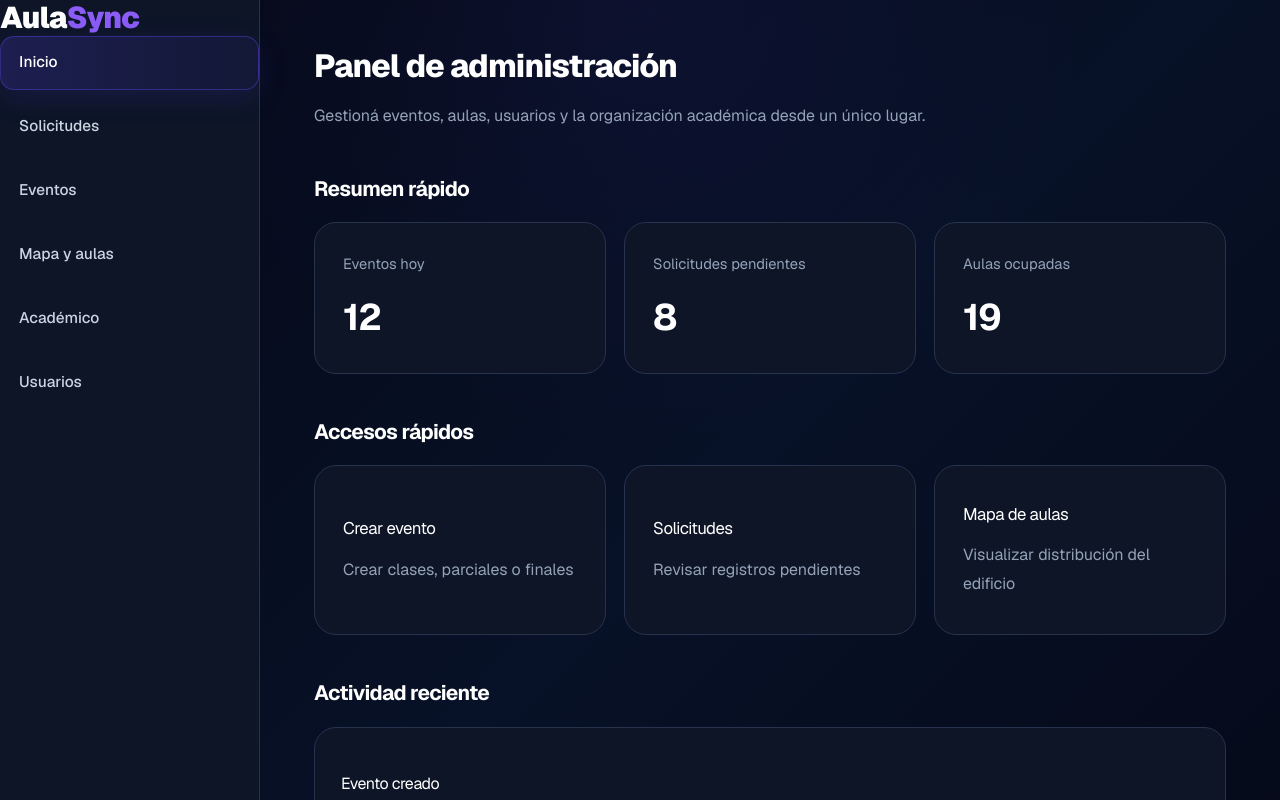
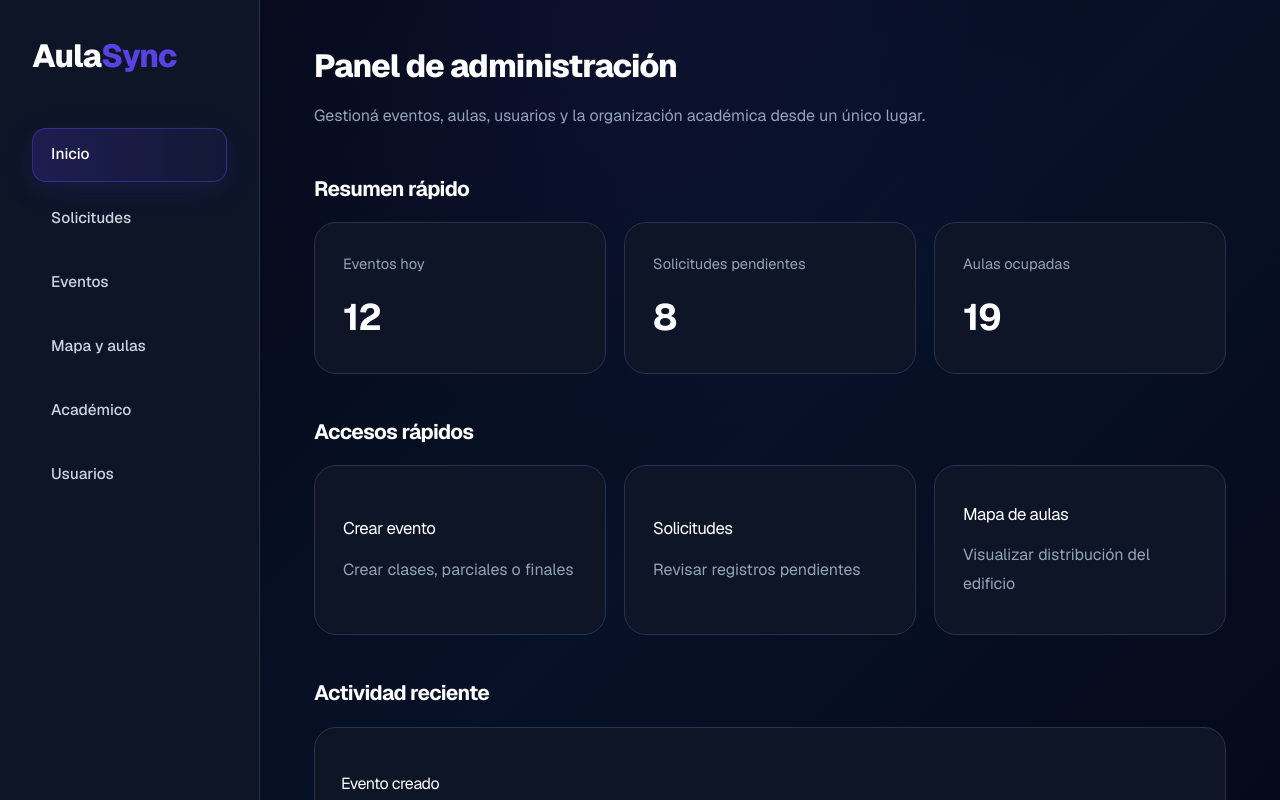
Before and after one commit to MaiaBiribin/tp-campus-universitario, a Next.js app in the folder frontend/: page /dashboard/admin in a window 1280 px wide. Shown: the top 800 px of the page. Built offline with nearby package versions, Linux system fonts and the light colour scheme.

Commit message:
fix home css

```diff
--- a/frontend/app/dashboard/components/navLinks.tsx
+++ b/frontend/app/dashboard/components/navLinks.tsx
@@ -1,5 +1,4 @@
 "use client";
-
 import Link from "next/link";
 import { usePathname } from "next/navigation";
 import styles from "./navLinks.module.css";
--- a/frontend/app/dashboard/components/sideBar.tsx
+++ b/frontend/app/dashboard/components/sideBar.tsx
@@ -2,6 +2,7 @@
 
 import NavLinks from "./navLinks";
 import { usePathname } from "next/navigation";
+import styles from "@/app/styles/dashboard.module.css";
 
 export default function SideBar() {
 
@@ -34,34 +35,15 @@ export default function SideBar() {
   }
 
   return (
+    <aside className={styles.sidebar}>
 
-    <aside
-      className="
-      w-[260px]
-      bg-[#0d1527]
-      border-r
-      border-[#27324d]
-      p-8"
-    >
-
-      <h1
-        className="
-        text-3xl
-        font-black
-        mb-10"
-      >
+      <h1 className={styles.logo}>
         Aula
-        <span
-          className="
-          text-[#8b5cf6]"
-        >
-          Sync
-        </span>
+        <span>Sync</span>
       </h1>
 
       <NavLinks role={role} />
 
     </aside>
-
   );
 }
--- a/frontend/app/styles/dashboard.module.css
+++ b/frontend/app/styles/dashboard.module.css
@@ -1,3 +1,12 @@
+.sidebar {
+  width: 260px;
+  background: var(--card);
+  border-right: 1px solid var(--border);
+  padding: 32px;
+  display: flex;
+  flex-direction: column;
+}
+
 .logo {
 font-size:2rem;
 font-weight:800;
@@ -138,3 +147,8 @@ color:black;
 font-weight:600;
 border-radius:12px;
 }
+@media (max-width: 900px) {
+  .sidebar {
+    display: none;
+  }
+}
```
